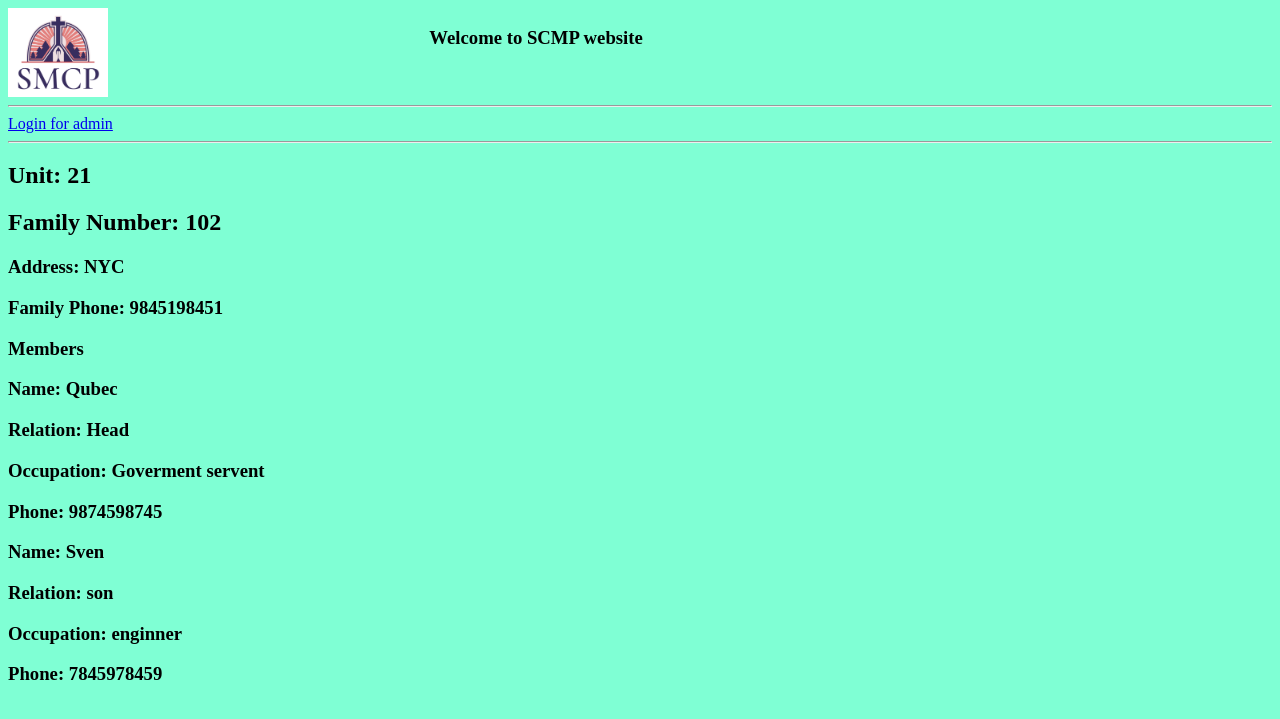
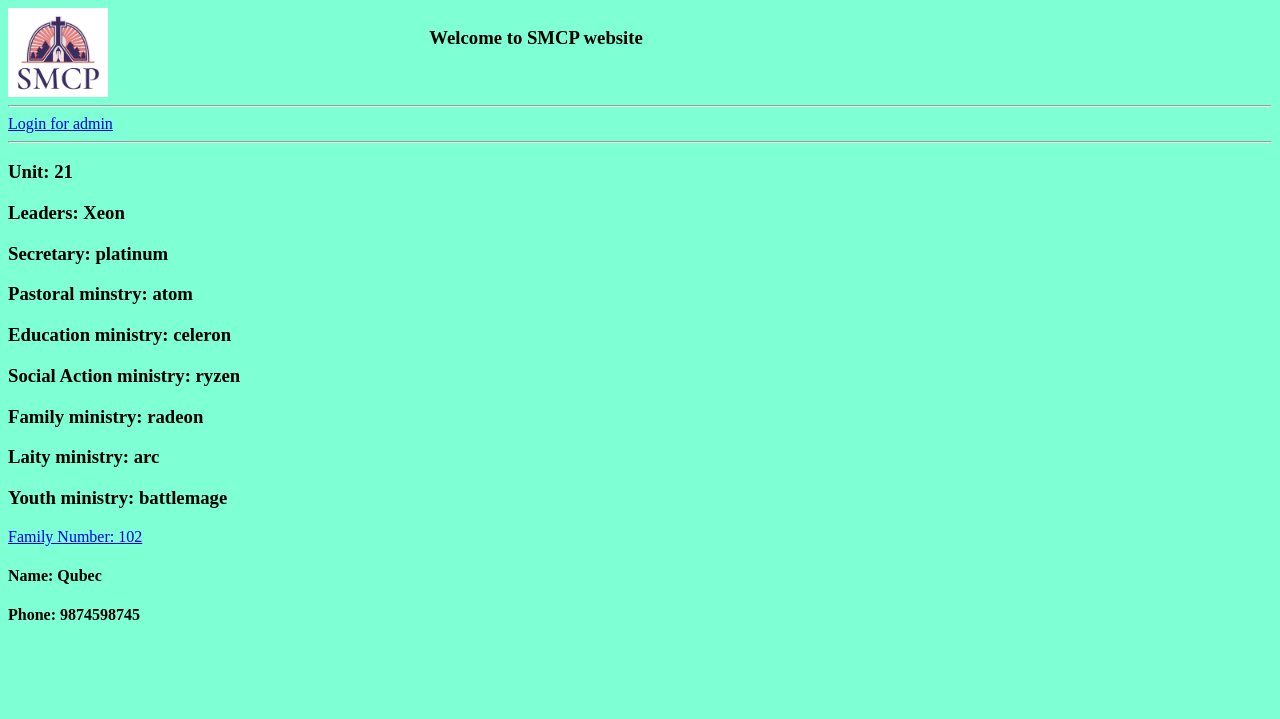
Before and after one commit to DigitalLibrarySMC/smcp_web, a Django app: page /unitpage/21 in a window 1280 px wide. Shown: the top 719 px of the page. Run offline with Django 4.2, Linux system fonts and the light colour scheme; data comes from the database, SQL or seed files in the repository.

Commit message:
Changed some type and created familypage.html

```diff
--- a/backend/base/models.py
+++ b/backend/base/models.py
@@ -6,7 +6,7 @@ class bcc_unit(models.Model):
     secretary = models.CharField(max_length=100)
     pastoral_minstry = models.CharField(max_length=100)
     education_minstry = models.CharField(max_length=100)
-    socialaction_minstry = models.CharField(max_length=100)
+    social_action_minstry = models.CharField(max_length=100)
     family_minstry = models.CharField(max_length=100)
     laity_minstry = models.CharField(max_length=100)
     youth_minstry = models.CharField(max_length=100)
@@ -36,3 +36,6 @@ class person(models.Model):
     relation = models.CharField(max_length=100)
     occupation = models.CharField(max_length=100)
     phone  = models.CharField(max_length=100, blank=True ,null=True)
+
+    def __str__(self):
+        return self.name
--- a/backend/base/templates/base/unitpage.html
+++ b/backend/base/templates/base/unitpage.html
@@ -1,18 +1,23 @@
 {% extends 'main.html' %}
 
 {% block content %}
-  <h2>Unit: {{ unit.unitnumber }}</h2>
+  <h3>Unit: {{ unit.unitnumber }}</h3>
+  <h3>Leaders: {{unit.leaders}}</h3>
+  <h3>Secretary: {{unit.secretary}}</h3>
+  <h3>Pastoral minstry: {{unit.pastoral_minstry}}</h3>
+  <h3>Education ministry: {{unit.education_minstry}}</h3>
+  <h3>Social Action ministry: {{unit.social_action_minstry}}</h3>
+  <h3>Family ministry: {{unit.family_minstry}}</h3>
+  <h3>Laity ministry: {{unit.laity_minstry}}</h3>
+  <h3>Youth ministry: {{unit.youth_minstry}}</h3>
   {% for fam in familys %}
     <div>
-      <h2>Family Number: {{fam.familynumber}}</h2>
-      <h3>Address: {{ fam.address }}</h3>
-      <h3>Family Phone: {{ fam.phone }}</h3>
-      <h3>Members</h3>
+      <a href="{% url 'familypage' fam.familynumber %}">Family Number: {{fam.familynumber}}</a>
       {% for member in fam.person_set.all %}
-        <h3>Name: {{ member.name }}</h3>
-        <h3>Relation: {{ member.relation }}</h3>
-        <h3>Occupation: {{ member.occupation }}</h3>
-        <h3>Phone: {{member.phone}}</h3>
+        {% if member.relation == 'Head' %}
+         <h4>Name: {{ member.name }}</h4>
+         <h4>Phone: {{member.phone}}</h4>
+        {% endif %}
       {% endfor %}
     </div>
   {% endfor %}
--- a/backend/base/urls.py
+++ b/backend/base/urls.py
@@ -8,6 +8,7 @@ urlpatterns = [
     path('addperson',views.addperson,name='addperson'),
     path ('parishdirectory',views.parishdirectory,name='parishdirectory'),
     path ('unitpage/<str:pk>',views.unitpage,name='unitpage'),
+    path ('familypage/<str:pk>',views.familypage,name='familypage'),
     path('login/',views.loginPage, name='login'),
     path('logout/',views.logoutUser, name='logout'),
 
--- a/backend/base/views.py
+++ b/backend/base/views.py
@@ -88,3 +88,8 @@ def unitpage(request, pk):
     familys = family.objects.filter(unitnumber=unit)
     context = {'unit': unit, 'familys': familys}
     return render(request, 'base/unitpage.html', context)
+
+def familypage(request, pk):
+    fam=family.objects.get(familynumber=pk)
+    context = {'fam':fam}
+    return render(request, 'base/familypage.html', context )
--- a/backend/static/styles/main.css
+++ b/backend/static/styles/main.css
@@ -2,7 +2,7 @@
   display: grid;
   grid-template-columns: 1fr 2fr;
 }
-.logo-scmp{
+.logo-smcp{
   width: 100px;
   height: auto;
 }
--- a/backend/templates/main.html
+++ b/backend/templates/main.html
@@ -1,7 +1,8 @@
 {% load static %}
 <html>
 <head>
-  <title>SCMP website</title>
+
+  <title>SMCP website</title>
   <link rel="stylesheet" type="text/css" media="screen" href="{% static 'styles/main.css' %}">
 
 </head>
@@ -10,11 +11,11 @@
   <div class="header-container">
   <div>
     <a href="{% url 'home' %}">
-      <img src="/static/images/logo-scmp.png" alt="logo-scmp"  class="logo-scmp">
+      <img src="/static/images/logo-smcp.png" alt="logo-smcp"  class="logo-smcp">
     </a>
   </div>
   <div>
-    <h3>Welcome to SCMP website</h3>
+    <h3>Welcome to SMCP website</h3>
   </div>
   </div>
   <hr>
```
Also changed, not shown: backend/base/templates/base/familypage.html (added, +10 -0 lines), backend/base/migrations/0016_rename_socialaction_minstry_bcc_unit_social_action_minstry.py (added), backend/db.sqlite3, backend/static/images/logo-smcp.png (renamed from backend/static/images/logo-scmp.png).
